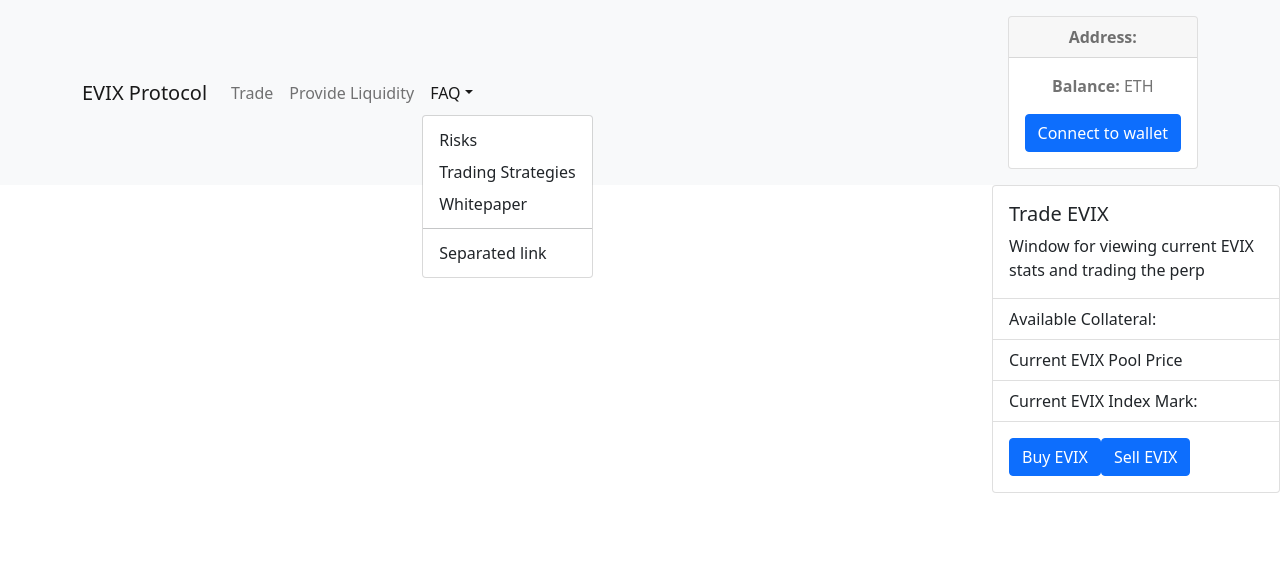
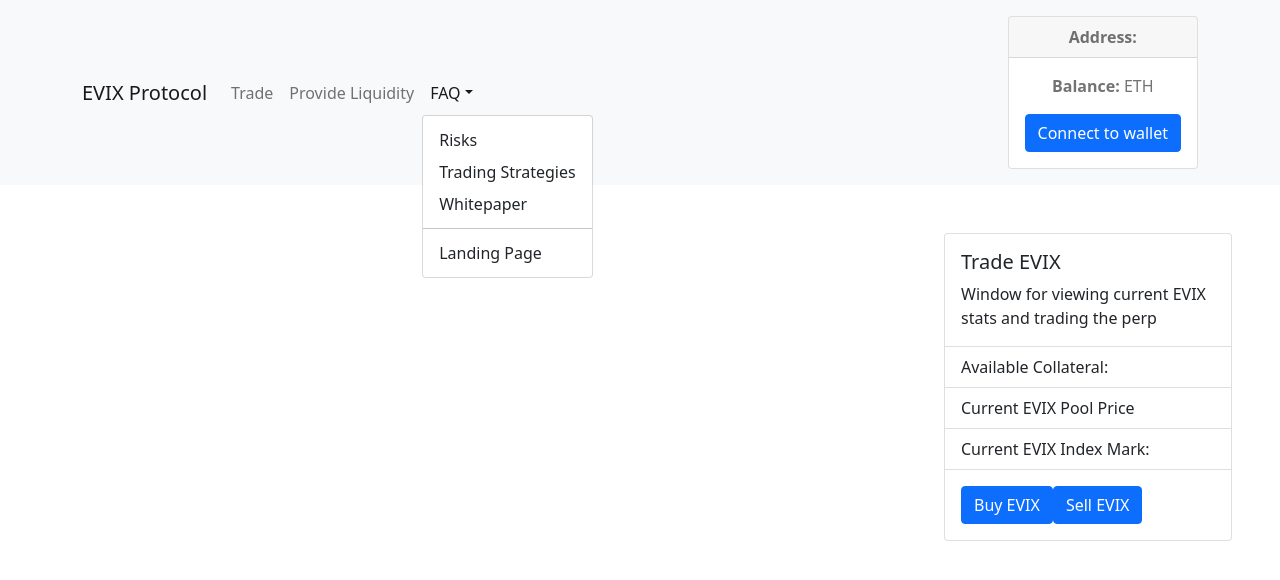
Before and after one commit to leemount96/volatility-futures, a React (Create React App) app in the folder frontend/: page / in a window 1280 px wide. Both pictures are taken after a click on the button "FAQ". Shown: the top 580 px of the page. Built offline with nearby package versions, Linux system fonts and the light colour scheme.

Commit message:
working on frontend

```diff
--- a/frontend/src/App.tsx
+++ b/frontend/src/App.tsx
@@ -1,9 +1,7 @@
 import React from 'react';
 import './App.css';
-import { AddTodoComponent } from './components/AddTodo';
-import { ITodos, TodosComponent } from './components/Todo';
+import { ITodos } from './components/Todo';
 import { TradeWindowComponent } from './components/TradeWindow';
-import { WalletInfo } from './components/WalletInfo';
 import { NavbarComponent } from './components/NavbarComponent'
 
 
--- a/frontend/src/components/NavbarComponent.tsx
+++ b/frontend/src/components/NavbarComponent.tsx
@@ -20,7 +20,7 @@ export const NavbarComponent = ({}) => {
               <NavDropdown.Item href="#whitepaper">Whitepaper</NavDropdown.Item>
               <NavDropdown.Divider />
               <NavDropdown.Item href="#action/3.4">
-                Separated link
+                Landing Page
               </NavDropdown.Item>
             </NavDropdown>
           </Nav>
--- a/frontend/src/components/TradeWindow.tsx
+++ b/frontend/src/components/TradeWindow.tsx
@@ -19,7 +19,7 @@ const getEVIXIndexMark = async() => {
 
 export const TradeWindowComponent = ({}) => {
     return (
-        <Card style={{ width: '18rem' }} className="float-end">
+        <Card style={{ width: '18rem' }} className="float-end me-5 mt-5">
         <Card.Body>
           <Card.Title>Trade EVIX</Card.Title>
           <Card.Text>
--- a/frontend/src/components/WalletInfo.tsx
+++ b/frontend/src/components/WalletInfo.tsx
@@ -54,11 +54,10 @@ export const WalletInfo = ({}) => {
                 {data.Balance} ETH
                 </Card.Text>
 
-                <Button onClick={metamaskHandler} variant="primary" className="float-end">
+                <Button onClick={metamaskHandler} variant="primary">
                 Connect to wallet
                 </Button>
             </Card.Body>
-
         </Card>
     )
 }
```
